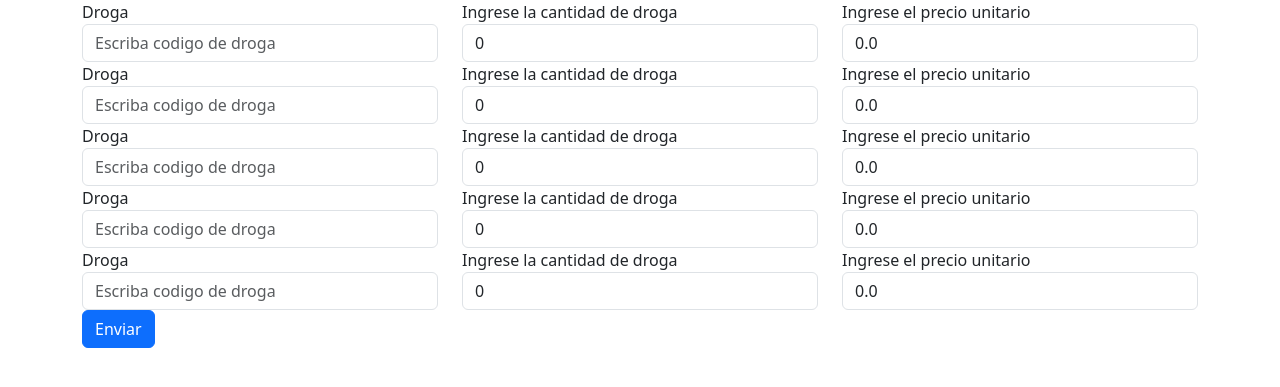
After one commit to vladimirmarcos/drofasa, a Flask app: page /cpm in a window 1280 px wide. The commit adds this page. Shown: the top 387 px of the page. Run offline with Flask 3, Linux system fonts and the light colour scheme; data that the repository does not hold is empty; parts of the project's set-up code (start-up, migrations or seed data) failed here and were passed over; some libraries are stand-ins or nearby versions.

Commit message:
hasta acá agrega campos solos bien faltan controles

```diff
--- a/newwindows.py
+++ b/newwindows.py
@@ -20,7 +20,7 @@ class Program:
 
     def show_labels_1(self, event):
         """Muestra una lista de etiquetas cuando se hace clic en 'Etiqueta 1'."""
-        webbrowser.open("http://127.0.0.1:5000/conceptodecompra")
+        webbrowser.open("http://127.0.0.1:5000/pf")
 
     def show_labels_2(self, event):
         """Muestra una lista de etiquetas cuando se hace clic en 'Etiqueta 2'."""
--- a/server/flaskapp.py
+++ b/server/flaskapp.py
@@ -3,10 +3,13 @@ import ast
 from flask import Flask,render_template,request, redirect, url_for, flash,session
 from system.conexion.basedatos import searchalldata
 import math
+import datetime
 from base import convertintegretdata
 app = Flask(__name__)
 items=searchalldata("iva")
-
+drogas = ["","","","",""]
+cantidades = [0,0,0,0,0]
+precios = [0.0,0.0,0.0,0.0,0.0]
 
 app.secret_key = "tu_clave_secreta_aqui"
 
@@ -75,16 +78,36 @@ def iva():
 def fnp():
     auxiliar=searchalldata("proveedores")
     proveedores=[list(tupla) for tupla in auxiliar]
+    today_date = datetime.datetime.today().strftime('%Y-%m-%d')
+    if request.method == "POST":
+        fecha = request.form.get("fecha")
+        tipo = request.form.get("tipo")
+        return redirect(url_for('cpm'))
 
-    search_items = [item[1] for item in proveedores]
-    return render_template('pf.html',
-                           items=search_items,
-                           titulo="Conceptos de Compras")
+    return render_template('proveedores/pf.html',
+                           items=proveedores,
+                           titulo="Conceptos de Compras",today_date =today_date )
 
+@app.route("/cpm",methods=["GET", "POST"])
+def cpm():
+    auxiliar=searchalldata("droga")
+    opciones=[list(tupla) for tupla in auxiliar]
+    itemoption = [item[1] for item in opciones]
+    if request.method == "POST":
+        for i in range(0, 4):
+            cantidades[i] = int(request.form.get(f'cantidad{i}'))
+            precios[i] = float(request.form.get(f'precio{i}'))
+            drogas[i]=request.form.get(f'droga{i}')
+        return redirect(url_for('lotesingreso'))
+    return render_template("cpm.html", drogas=drogas, cantidades=cantidades, precios=precios,opciones=itemoption)
 
-
-
-
+@app.route("/lotesingreso")
+def lotesingreso():
+    opcion=[elemento for elemento in drogas if elemento != ""]
+    codigostotales=[elemento for elemento in drogas if elemento != ""]
+    listavalores=[elemento for elemento in cantidades if elemento != 0]
+    diccionario = dict(zip(codigostotales, listavalores))
+    return render_template('lotes/lotesingreso.html', cantidadesRequeridas=diccionario, codigos=codigostotales,opciones=opcion)
 
 def run_flask():
     app.run(port=5000, debug=True,use_reloader=False)
--- a/server/templates/base.html
+++ b/server/templates/base.html
@@ -7,7 +7,9 @@
     <title>Document</title>
     <link href="https://cdn.jsdelivr.net/npm/bootstrap@5.3.0/dist/css/bootstrap.min.css" rel="stylesheet" integrity="sha384-9ndCyUaIbzAi2FUVXJi0CjmCapSmO7SnpJef0486qhLnuZ2cdeRhO02iuK6FUUVM" crossorigin="anonymous">
     <link rel="stylesheet" href="https://cdn.jsdelivr.net/npm/bootstrap-icons@1.10.5/font/bootstrap-icons.css">
-    {% include 'scripts.html' %}
+    {% block head %}
+    {% endblock %}
+
 </head>
 <body>
   {% with messages = get_flashed_messages() %}
--- /dev/null
+++ b/server/templates/cpm.html
@@ -0,0 +1,116 @@
+{% extends "base.html" %}
+{% block head %}
+
+
+{% endblock %}
+{% block content %}
+<div class="container">
+    <form method="POST" id="formulario" autocomplete="off">
+        <div class="row">
+            <div class="col-4">
+                <label for="campo1">Droga </label>
+                <input type="text" class="form-control" id="campo1" placeholder="Escriba codigo de droga" oninput="filtrarOpciones(this)" name="droga0"  value="{{ drogas[0].nombre }}">
+                <ul class="list-group" id="campo1-opciones" style="position: absolute; z-index: 1000;"></ul>
+            </div>
+            <div class="col">
+                <label>Ingrese la cantidad de droga</label>
+                <input type="number" class="form-control entero" name="cantidad0" value="{{ cantidades[0]}}">
+                <span class="entero-error text-danger"></span>
+            </div>
+
+            <div class="col">
+                <label>Ingrese el precio unitario </label>
+                <input type="number" class="form-control flotante" step="0.01" name="precio0" value="{{ precios[0]  }}">
+                <span class="flotante-error text-danger"></span>
+            </div>
+
+        </div>
+
+        <div class="row">
+            <div class="col-4">
+                <label for="campo1">Droga </label>
+                <input type="text" class="form-control" id="campo2" name="droga1" placeholder="Escriba codigo de droga" oninput="filtrarOpciones(this)"  value="{{ drogas[1].nombre  }}">
+                <ul class="list-group" id="campo2-opciones" style="position: absolute; z-index: 1000;"></ul>
+            </div>
+            <div class="col">
+                <label>Ingrese la cantidad de droga</label>
+                <input type="number" class="form-control entero" name="cantidad1" value="{{ cantidades[1]  }}">
+                <span class="entero-error text-danger"></span>
+            </div>
+
+            <div class="col">
+                <label>Ingrese el precio unitario </label>
+                <input type="number" class="form-control flotante" step="0.01" name="precio1"  value="{{ precios[1]}}">
+                <span class="flotante-error text-danger"></span>
+        </div>
+
+
+
+        </div>
+
+        <div class="row">
+            <div class="col-4">
+                <label for="campo1">Droga </label>
+                <input type="text" class="form-control" id="campo3" name="droga2" placeholder="Escriba codigo de droga" oninput="filtrarOpciones(this)" value="{{ drogas[2].nombre }}">
+                <ul class="list-group" id="campo3-opciones" style="position: absolute; z-index: 1000;"></ul>
+            </div>
+            <div class="col">
+                <label>Ingrese la cantidad de droga</label>
+                <input type="number" class="form-control entero" name="cantidad2" value="{{ cantidades[2] if cantidades|length > 0 else '' }}">
+                <span class="entero-error text-danger"></span>
+            </div>
+
+            <div class="col">
+                <label>Ingrese el precio unitario </label>
+                <input type="number" class="form-control flotante" step="0.01" name="precio2" value="{{ precios[2] if precios|length > 0 else '' }}">
+                <span class="flotante-error text-danger"></span>
+        </div>
+
+
+
+        </div>
+
+        <div class="row">
+            <div class="col-4">
+                <label for="campo1">Droga </label>
+                <input type="text" class="form-control" id="campo4" name="droga3" placeholder="Escriba codigo de droga" oninput="filtrarOpciones(this)" value="{{ drogas[3].nombre if drogas|length > 0 else '' }}">
+                <ul class="list-group" id="campo4-opciones" style="position: absolute; z-index: 1000;"></ul>
+            </div>
+            <div class="col">
+                <label>Ingrese la cantidad de droga</label>
+                <input type="number" class="form-control entero" name="cantidad3" value="{{ cantidades[3] if cantidades|length > 0 else '' }}">
+                <span class="entero-error text-danger"></span>
+            </div>
+
+            <div class="col">
+                <label>Ingrese el precio unitario </label>
+                <input type="number" class="form-control flotante" step="0.01" name="precio3" value="{{ precios[3] if precios|length > 0 else '' }}">
+                <span class="flotante-error text-danger"></span>
+        </div>
+        </div>
+
+        <div class="row">
+            <div class="col-4">
+                <label for="campo1">Droga </label>
+                <input type="text" class="form-control" id="campo5" placeholder="Escriba codigo de droga" name="droga4" oninput="filtrarOpciones(this)" value="{{ drogas[4].nombre if drogas|length > 0 else '' }}">
+                <ul class="list-group" id="campo5-opciones" style="position: absolute; z-index: 1000;"></ul>
+            </div>
+            <div class="col">
+                <label>Ingrese la cantidad de droga</label>
+                <input type="number" class="form-control entero" name="cantidad4" value="{{ cantidades[4] if cantidades|length > 0 else '' }}">
+                <span class="entero-error text-danger"></span>
+            </div>
+
+            <div class="col">
+                <label>Ingrese el precio unitario </label>
+                <input type="number" class="form-control flotante" step="0.01" name="precio4" value="{{ precios[4] if precios|length > 0 else '' }}">
+                <span class="flotante-error text-danger"></span>
+        </div>
+        </div>
+        <button type="submit" class="btn btn-primary" >Enviar</button>
+    </form>
+</div>
+
+{% include 'scripts/buscaenlista.html' %}
+{% include 'scripts/scriptnumero.html' %}
+{% endblock %}
--- /dev/null
+++ b/server/templates/scripts/scriptnumero.html
@@ -0,0 +1,39 @@
+<script>
+   document.getElementById('formulario').addEventListener('submit', function(event) {
+        // Evitar el envío del formulario inicialmente
+        event.preventDefault();
+
+        // Obtener todos los campos de entero y flotante
+        const enteroInputs = document.querySelectorAll('.entero');
+        const flotanteInputs = document.querySelectorAll('.flotante');
+        const enteroErrors = document.querySelectorAll('.entero-error');
+        const flotanteErrors = document.querySelectorAll('.flotante-error');
+
+        // Limpiar mensajes de error
+        enteroErrors.forEach(error => error.textContent = '');
+        flotanteErrors.forEach(error => error.textContent = '');
+
+        let valid = true; // Variable para verificar si todo es válido
+
+        // Validar campos enteros
+        enteroInputs.forEach((input, index) => {
+            if (!Number.isInteger(Number(input.value))) {
+                enteroErrors[index].textContent = 'Dato no válido. Debe ser un número entero.';
+                valid = false; // Marcar como no válido
+            }
+        });
+
+        // Validar campos flotantes
+        flotanteInputs.forEach((input, index) => {
+            if (isNaN(Number(input.value))) {
+                flotanteErrors[index].textContent = 'Dato no válido. Debe ser un número flotante.';
+                valid = false; // Marcar como no válido
+            }
+        });
+
+        // Si todo es válido, se envía el formulario
+        if (valid) {
+            this.submit(); // Enviar formulario
+        }
+    });
+</script>
```
Also changed, not shown: server/templates/lotes/lotesingreso.html (added, +37 -0 lines), server/templates/lotes/scriptcodigos.html (added, +84 -0 lines), server/templates/pf.html (deleted, +0 -27 lines), server/templates/proveedores/pf.html (added, +41 -0 lines), server/templates/scripts.html (deleted, +0 -18 lines), server/templates/scripts/buscaenlista.html (added, +39 -0 lines), server/templates/scripts/completadatosproveedores.html (added, +38 -0 lines), server/templates/scripts/scriptdrogasusadas.html (added, +40 -0 lines), server/templates/contabilidad/conceptodecompra.html (renamed from server/templates/conceptodecompra.html), server/templates/contabilidad/iva.html (renamed from server/templates/iva.html).
